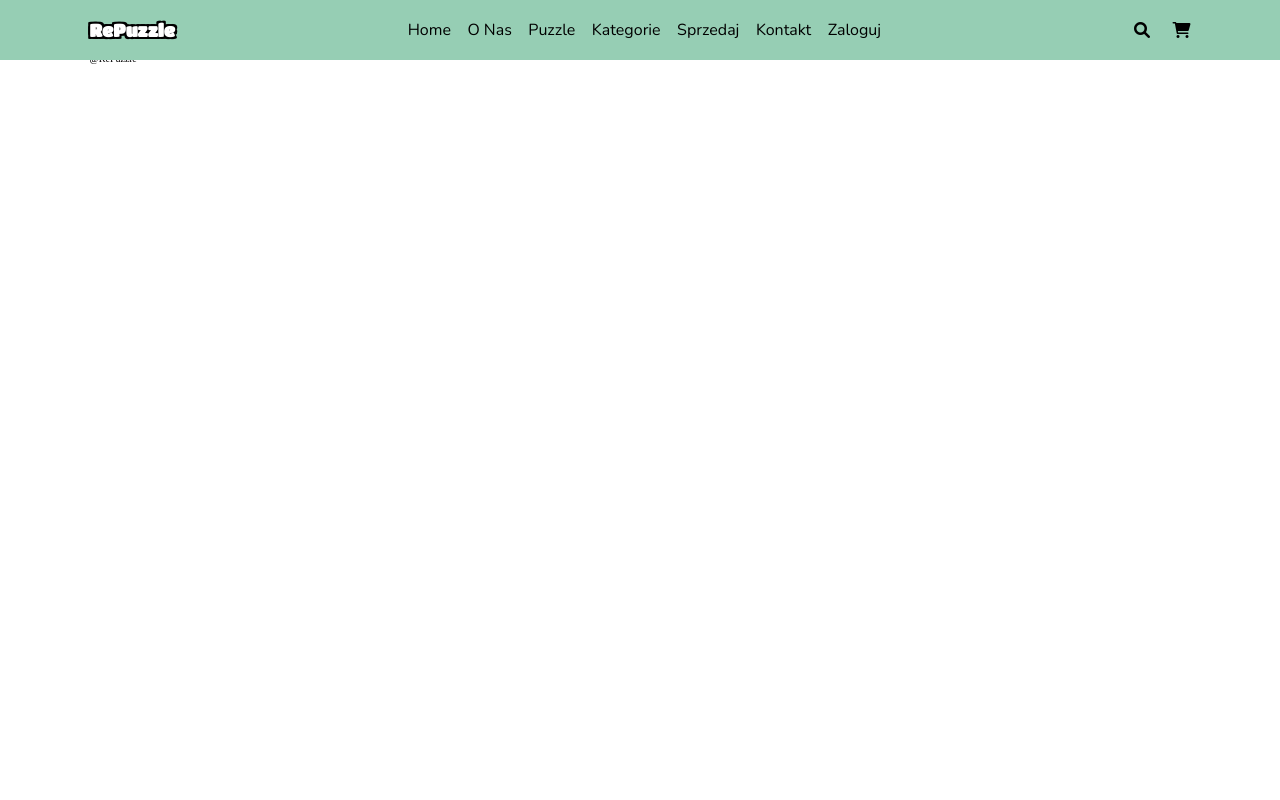
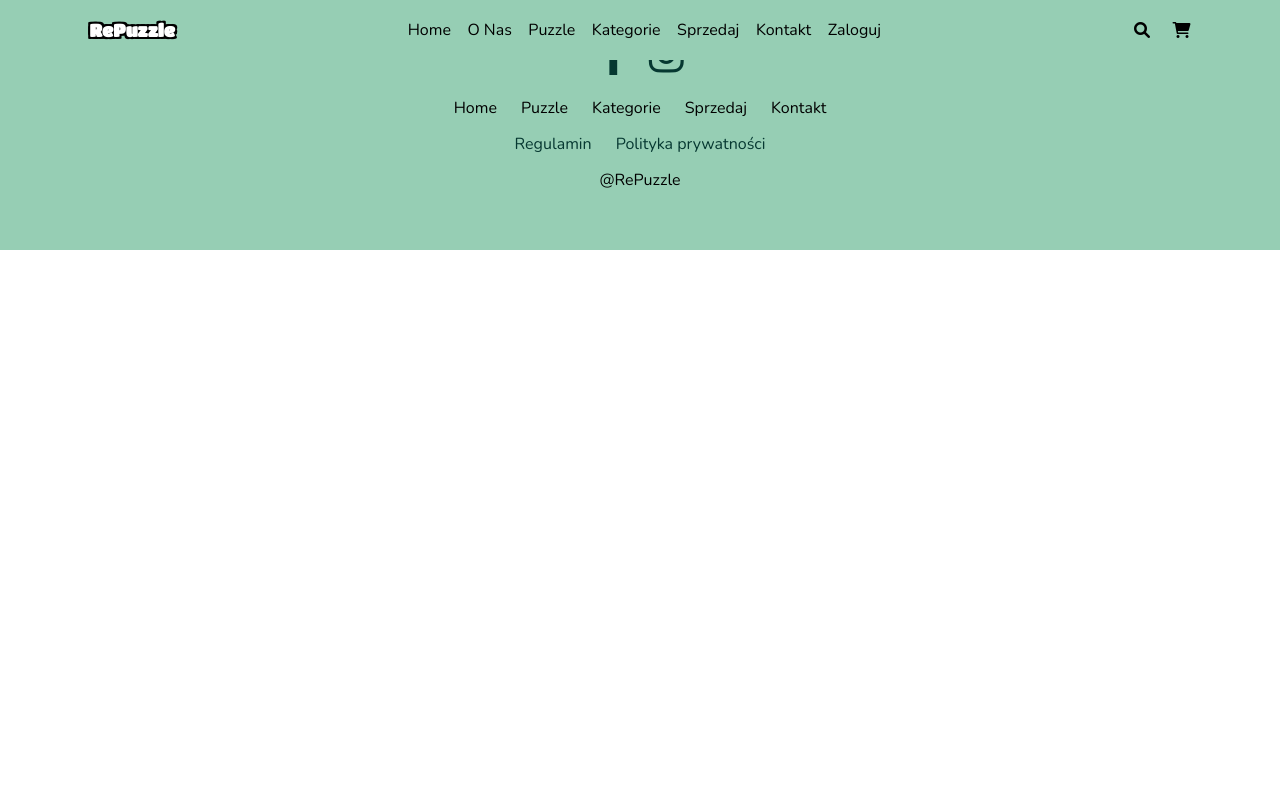
Before and after one commit to julkiea/Repuzzle, a Django app: page /login_user in a window 1280 px wide. Run offline with Django 5.2, Linux system fonts and the light colour scheme.

Commit message:
Style footer

```diff
--- a/static/css/style.css
+++ b/static/css/style.css
@@ -310,6 +310,91 @@ section {
 
 }
 
+/* FOOTER */
+.footer {
+  background: #96CEB4;
+  text-align: center;
+  height: 25rem;
+}
+
+.footer .media {
+  padding: 1rem 0;
+}
+
+.footer .media a {
+  height: 5rem;
+  width: 5rem;
+  line-height: 5rem;
+  font-size: 4rem;
+  color: #063831;
+}
+
+.footer .media a:hover {
+  color: white;
+}
+
+.footer .links {
+  display: flex;
+  justify-content: center;
+  flex-wrap: wrap;
+
+  gap: 1rem;
+}
+
+.footer .links a {
+  font-family: 'Nunito';
+  font-size: 1.6rem;
+  color: black;
+  margin: 0.7rem;
+  position: relative;
+}
+
+.footer .links a::before {
+  content: '';
+  position: absolute;
+  top: 100%;
+  left: 0;
+  width: 0;
+  height: 0.2rem;
+  background: black;
+  transition: .3s;
+}
+
+.footer .links a:hover::before {
+  width: 100%;
+}
+
+.footer .privacy {
+  display: flex;
+  justify-content: center;
+  flex-wrap: wrap;
+
+  gap: 1rem;
+}
+
+.footer .privacy a {
+  font-family: 'Nunito';
+  font-size: 1.6rem;
+  color: #063831;
+  margin: 0.7rem;
+  position: relative;
+}
+
+.footer .privacy a:hover {
+  color: white;
+}
+
+.footer .credit {
+  display: flex;
+  justify-content: center;
+  flex-wrap: wrap;
+  gap: 1rem;
+  font-family: 'Nunito';
+  font-size: 1.6rem;
+  margin: 0.7rem;
+}
+
+
 /*
 .alert {
   padding: 5px;
@@ -434,6 +519,10 @@ section {
 
 
 
+
+
+
+
 }
 
 @media (max-width: 991px) {
```
